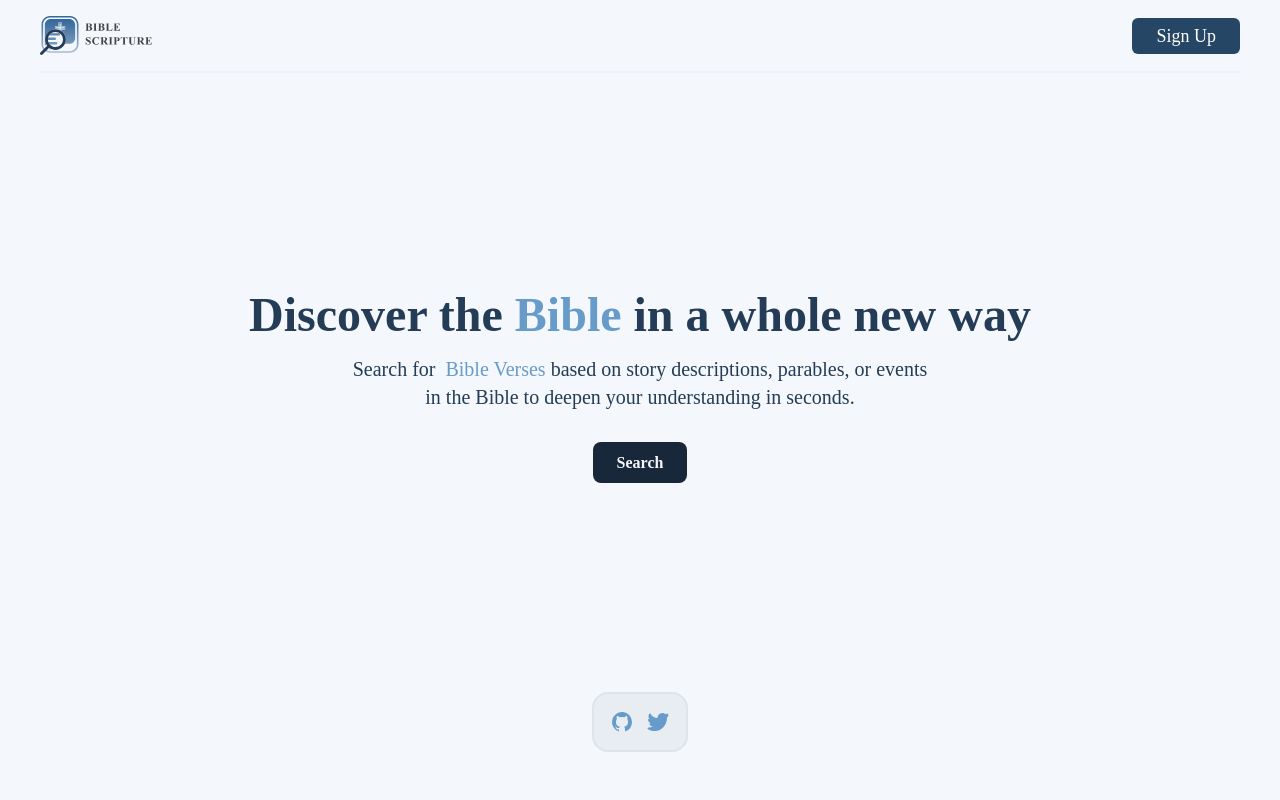
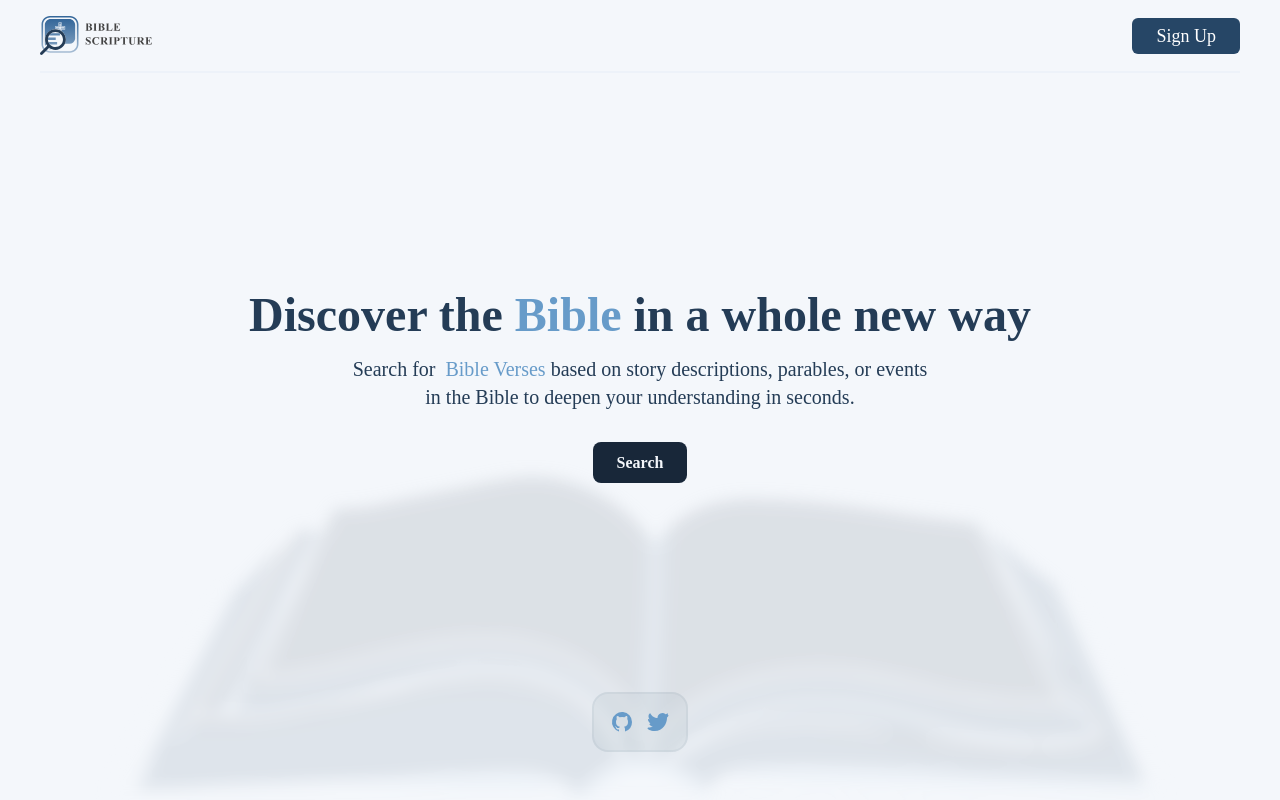
Before and after one commit to Era360/find-bible-scripture, a Next.js app: page / in a window 1280 px wide. Built offline with nearby package versions, Linux system fonts and the light colour scheme; no server answers.

Commit message:
wip: bible illustration

```diff
--- a/pages/index.tsx
+++ b/pages/index.tsx
@@ -1,12 +1,40 @@
-import React from "react";
+import { useEffect, useState } from "react";
 import Head from "next/head";
 import Link from "next/link";
+import Image from "next/image";
 
 // local imports
 import Header from "@/components/header";
 import Footer from "@/components/footer";
 
 export default function Home() {
+  const [isDarkTheme, setIsDarkTheme] = useState<boolean>(
+    window.matchMedia &&
+      window.matchMedia("(prefers-color-scheme: dark)").matches
+  );
+
+  useEffect(() => {
+    const handleColorSchemeChange = (e: MediaQueryListEvent) => {
+      setIsDarkTheme(e.matches);
+    };
+
+    const colorSchemeMediaQuery = window.matchMedia(
+      "(prefers-color-scheme: dark)"
+    );
+    colorSchemeMediaQuery.addEventListener("change", handleColorSchemeChange);
+
+    return () => {
+      colorSchemeMediaQuery.removeEventListener(
+        "change",
+        handleColorSchemeChange
+      );
+    };
+  }, []);
+
+  const logoSrc = isDarkTheme
+    ? "/images/bible/svg/light.svg"
+    : "/images/bible/svg/dark.svg";
+
   return (
     <div className="flex flex-col min-h-screen">
       <Head>
@@ -43,6 +71,15 @@ export default function Home() {
         </div>
       </div>
       <Footer />
+      <div className="absolute bottom-0 w-full mx-auto overflow-hidden -z-10 opacity-10 blur">
+        <Image
+          className="flex items-center w-10/12 mx-auto -mb-4"
+          src={logoSrc}
+          width={500}
+          height={500}
+          alt="Find Bible Scripture"
+        />
+      </div>
     </div>
   );
 }
```
Also changed, not shown: public/images/bible/svg/dark.svg (added), public/images/bible/svg/light.svg (added).
